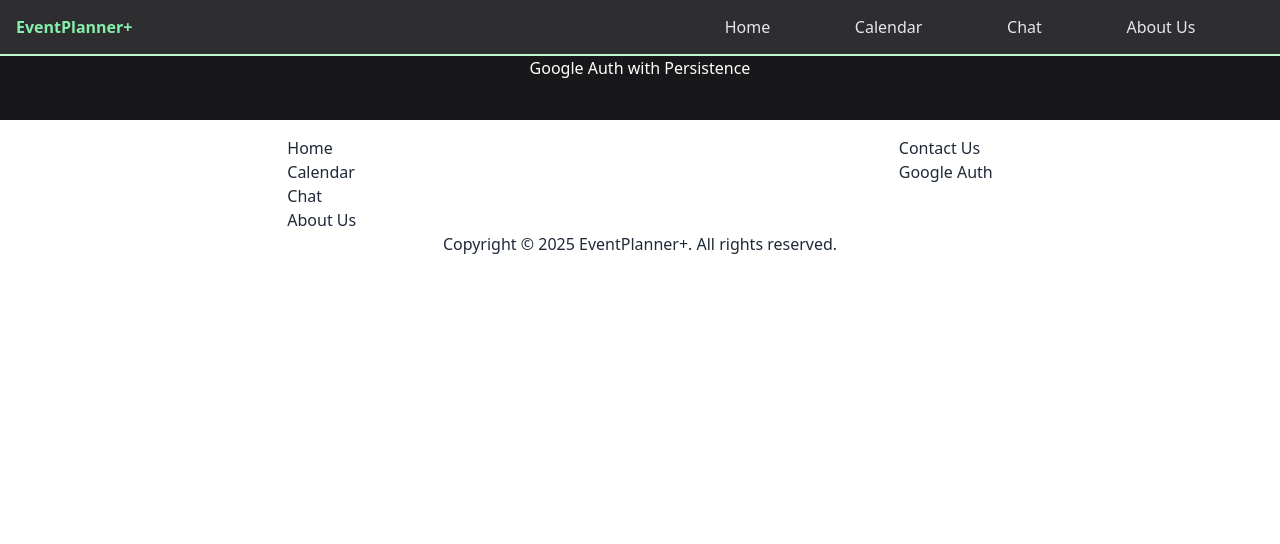
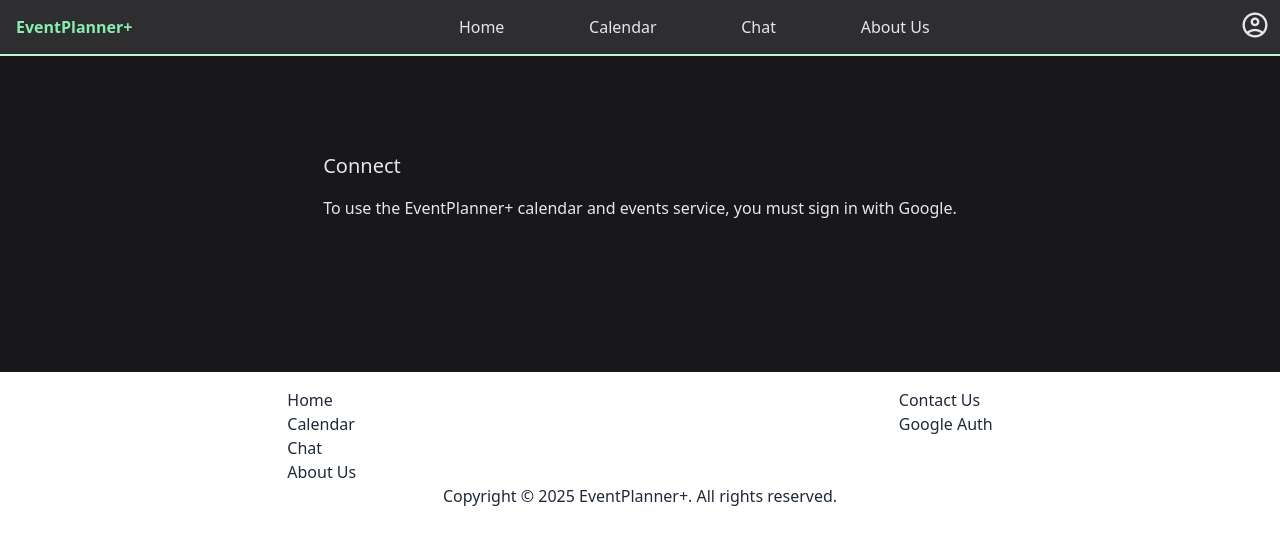
Before and after one commit to EvrardThibaud/event-planner, a Vue app: page /google in a window 1280 px wide. Shown: the top 544 px of the page. Built offline with nearby package versions, Linux system fonts and the light colour scheme.

Commit message:
google auth page

```diff
--- a/index.html
+++ b/index.html
@@ -10,5 +10,7 @@
   <body>
     <div id="app"></div>
     <script type="module" src="/src/main.js"></script>
+    <script src="https://accounts.google.com/gsi/client" async></script>
+
   </body>
 </html>
--- a/src/App.vue
+++ b/src/App.vue
@@ -6,11 +6,20 @@
 
 <template>
   <div id="alertsBox" class="h-auto w-auto fixed bottom-2 right-2 flex flex-col-reverse z-30"></div>
-  <header class="fixed h-14 w-screen bg-zinc-900/90 border-b-green-200 border-b-2 flex justify-between items-center backdrop-blur-xl">
+
+  <header class="fixed h-14 w-full bg-zinc-900/90 border-b-green-200 border-b-2 flex justify-between items-center backdrop-blur-xl">
+
     <RouterLink class="font-bold text-green-300 ml-4 mr-4 min-w-fit" :to="{name: 'Home'}" >
       EventPlanner+
     </RouterLink>
+
     <NavBar/>
+
+    <RouterLink class="hover:text-green-300 text-gray-200" :to="{name: 'GoogleAuth'}" >
+      <span class="material-symbols-outlined text-3xl size-10">
+        account_circle
+      </span>
+    </RouterLink>
   </header>
 
   <div class="h-14 w-full"></div>
--- a/src/composable/GoogleAuth.js
+++ b/src/composable/GoogleAuth.js
@@ -1,7 +1,7 @@
 import { createAlert } from "./Alerts";
 const API_KEY = 'AIzaSyAdn8fbCMXxyOat2ZyWkmVed54w_Q6tgqg';
-const CLIENT_ID = '241948682819-u21tselap4mi8p5u1ktvd0453begefdr.apps.googleusercontent.com';
-const SCOPES = 'https://www.googleapis.com/auth/calendar';
+export const CLIENT_ID = '241948682819-u21tselap4mi8p5u1ktvd0453begefdr.apps.googleusercontent.com';
+export const SCOPES = 'https://www.googleapis.com/auth/calendar';
 const DISCOVERY_DOC = 'https://www.googleapis.com/discovery/v1/apis/calendar/v3/rest';
 let tokenClient;
 let gapiInited = false;
@@ -37,7 +37,7 @@ async function initializeGapiClient(listUpcomingEvents) {
         const authorizeButton = document.getElementById('authorize_button')
         if (signoutButton && authorizeButton){
             signoutButton.style.visibility = 'visible';
-            authorizeButton.innerText = 'Refresh';
+            authorizeButton.innerText = 'Refresh the connexion';
         }
 
         const toConnect = document.getElementById('to_connect')
--- a/src/views/Calendar.vue
+++ b/src/views/Calendar.vue
@@ -48,7 +48,7 @@
       response = await gapi.client.calendar.events.list(request);
     }
     catch (err) {
-      createAlert("Try to reconnect on the google auth page","error",undefined,"Undefined tockenClient")
+      createAlert("Try to reconnect on the profile page","error",undefined,"Undefined tockenClient")
       return;
     }
 
--- a/src/views/GoogleAuth.vue
+++ b/src/views/GoogleAuth.vue
@@ -16,10 +16,13 @@ onMounted(() => {
 </script>
 
 <template>
-  <div class="text-white">
-    <h1>Google Auth with Persistence</h1>
-    <button ref="authorize_button" id="authorize_button" class="primary_button" @click="handleAuthClick">Authorize</button>
-    <button ref="signout_button" id="signout_button" class="red_button" @click="handleSignoutClick">Sign Out</button>
+  <div class="flex flex-col gap-4 text-gray-200 p-24">
+    <h1 class="text-xl">Connect</h1>
+    <p>To use the EventPlanner+ calendar and events service, you must sign in with Google.</p>
+    <div>
+      <button ref="authorize_button" id="authorize_button" class="primary_button" @click="handleAuthClick">Sign In with Google</button>
+      <button ref="signout_button" id="signout_button" class="red_button" @click="handleSignoutClick">Sign Out</button>
+    </div>
   </div>
 </template>
 
--- a/src/views/Home.vue
+++ b/src/views/Home.vue
@@ -11,16 +11,6 @@
         <p class="text-gray-200 text-justify">
             Welcome to <bold class="font-bold text-green-300 ">EventPlanner+</bold>, the ultimate platform for online event management! Whether you're an event organizer or a participant, EventPlanner+ streamlines event planning and coordination with its intuitive interface and powerful tools. Create, manage, and track your events in real time, while easily communicating and collaborating with all participants. With a smooth experience and modern design, EventPlanner+ helps you plan your events more efficiently and enjoyably than ever before.
         </p>
-    </section>
-
-    <section class=" w-1/2 pt-12 pb-12 flex flex-col gap-5">
-        <h2 class="text-green-300">Link EventPlanner+ to your google account :</h2>
-        <p class="text-gray-200 text-justify">
-
-        </p>
-        <RouterLink class="hover:text-green-300 text-gray-200" :to="{name: 'GoogleAuth'}" >
-            Link
-        </RouterLink>
     </section>
 
     <section class=" w-1/2 pt-12 pb-12 flex flex-col gap-5">
```
